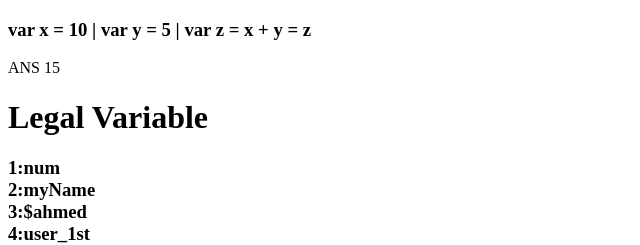
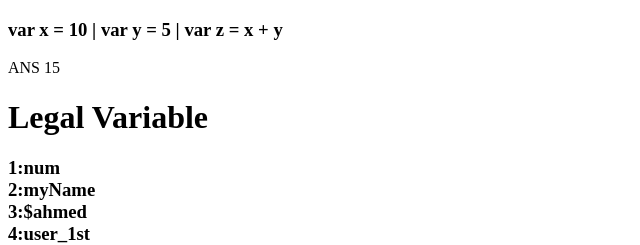
Before and after one commit to ahmedraza1234567890/JS-assignment4, a plain HTML site: page index.html in a window 1280 px wide. Shown: the top 245 px of the page, 0-640 px from the left. Drawn offline with Linux system fonts and the light colour scheme.

Commit message:
1st line work edited

```diff
--- a/index.html
+++ b/index.html
@@ -30,7 +30,7 @@
 
         // Show browser
 
-        document.write("<h3>var x = 10 | var y = 5 | var z = x + y = z </h3> ANS ")
+        document.write("<h3>var x = 10 | var y = 5 | var z = x + y </h3> ANS ")
         document.write(z);
         document.write(legal);
         document.write(illegal);
```
